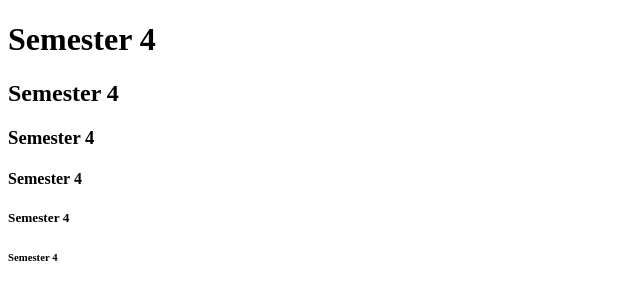
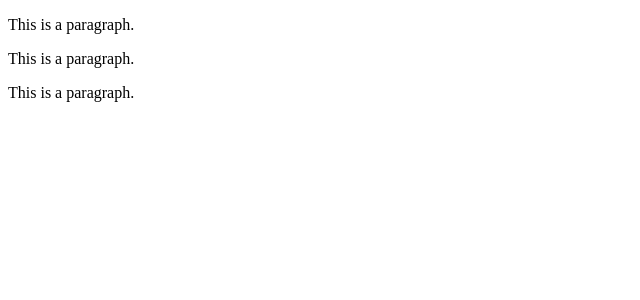
Before and after one commit to littleeyfa/UjianAmali_SCM, a plain HTML site: page index.html in a window 1280 px wide. Shown: the whole page, without its empty margins (0-640 px from the left). Drawn offline with Linux system fonts and the light colour scheme.

Commit message:
Update index.html

```diff
--- a/index.html
+++ b/index.html
@@ -6,11 +6,8 @@
     <title>Page Tittle</Title></title>
 </head>
 <body>
-    <h1>Semester 4</h1>
-    <h2>Semester 4</h2>
-    <h3>Semester 4</h3>
-    <h4>Semester 4</h4>
-    <h5>Semester 4</h5>
-    <h6>Semester 4</h6>
+<p>This is a paragraph.</p>
+<p>This is a paragraph.</p>
+<p>This is a paragraph.</p>
 </body>
 </html>
```
